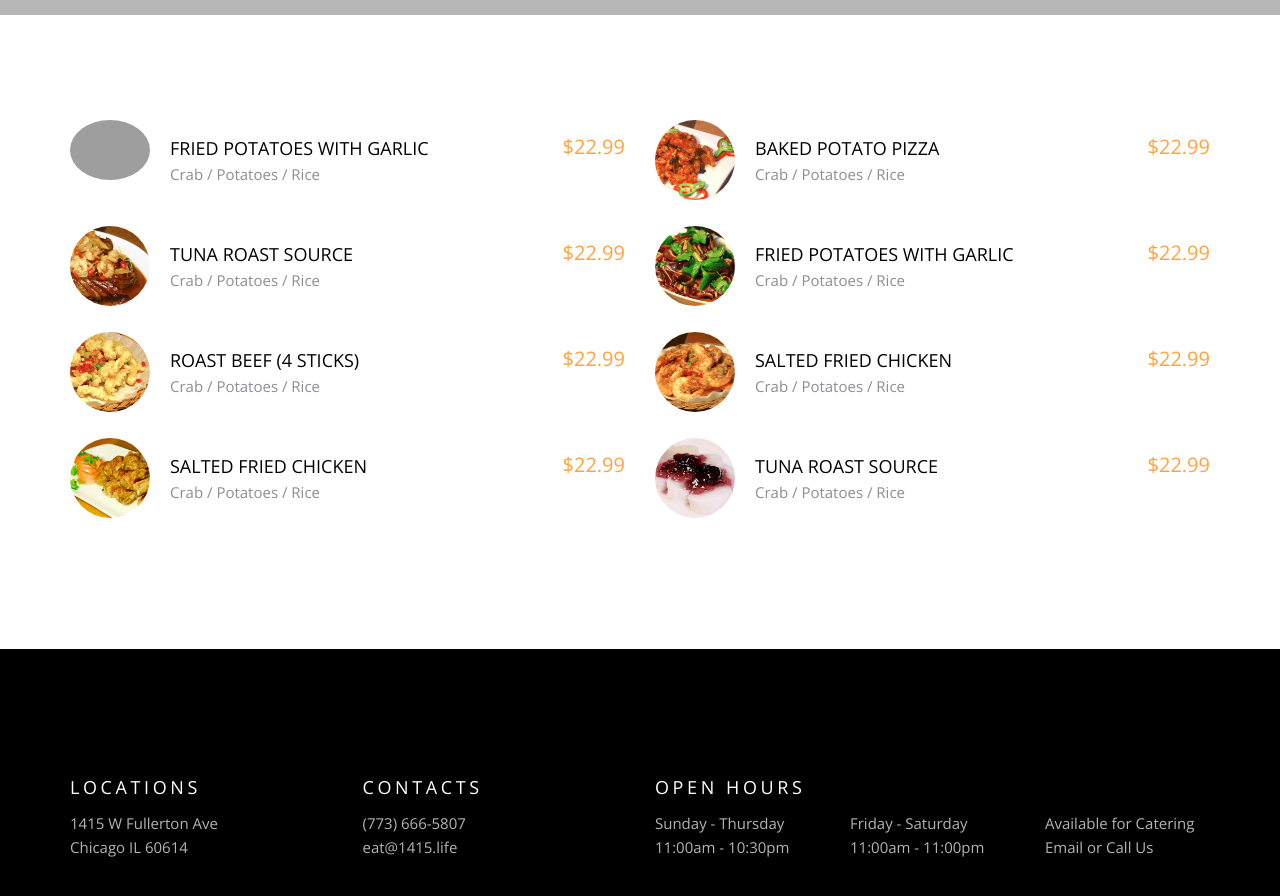
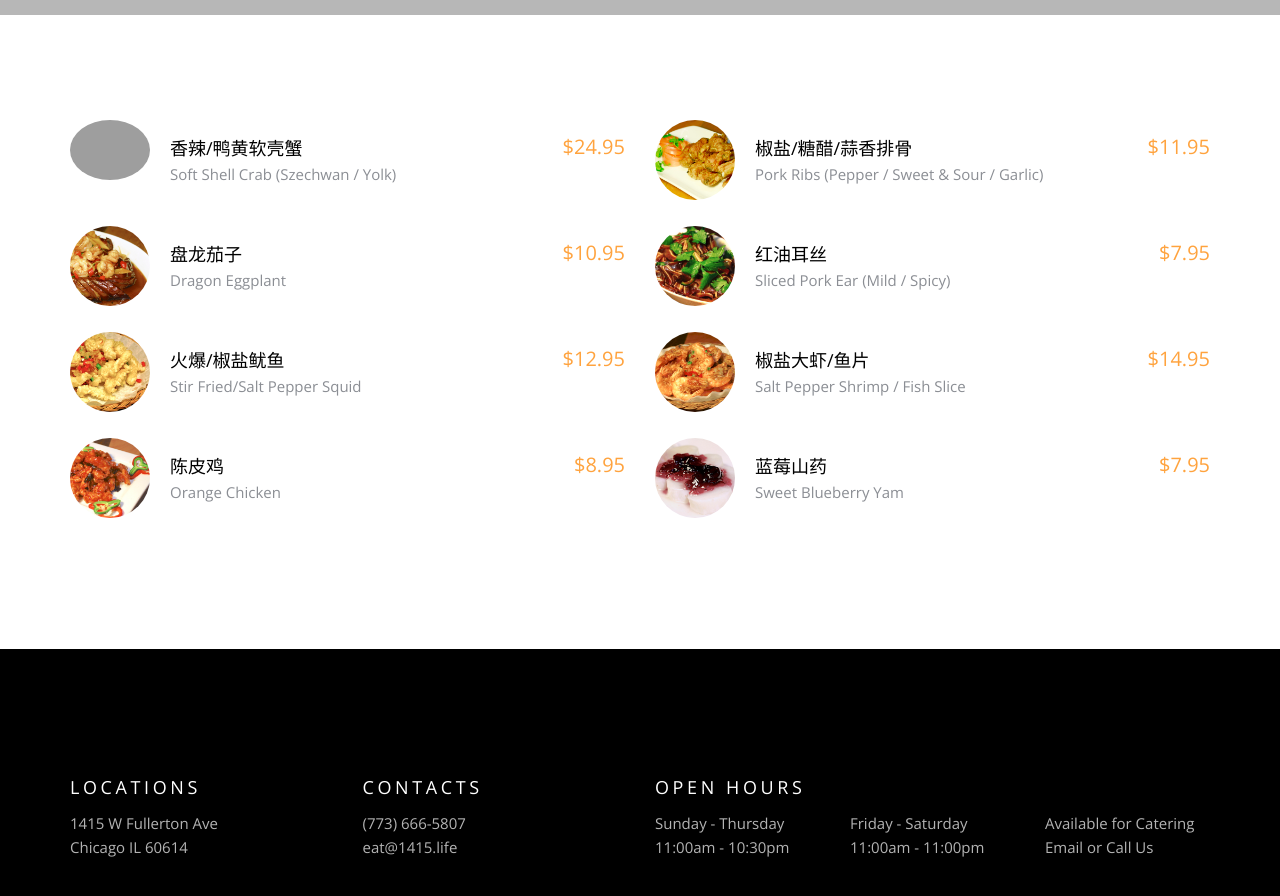
Before and after one commit to endaye/web-1415-temp, a plain HTML site: page index.html in a window 1280 px wide. Shown: the part 3120-4016 px from the top of the page. Drawn offline with nearby package versions, Linux system fonts and the light colour scheme; grey boxes are pictures that could not be loaded; files whose address does not match are found by name.

Commit message:
更新推荐菜单

```diff
--- a/index.html
+++ b/index.html
@@ -214,33 +214,33 @@
                     <li>
                         <figure class="image"><img src="img/food_chili_crab_s.jpg"></figure>
                         <div class="text">
-                            <span class="price">$22.99</span>
-                            <h3>Fried Potatoes with Garlic</h3>
-                            <p>Crab / Potatoes / Rice</p>
+                            <span class="price">$24.95</span>
+                            <h3>香辣/鸭黄软壳蟹</h3>
+                            <p>Soft Shell Crab (Szechwan / Yolk)</p>
                         </div>
                     </li>
                     <li>
                         <figure class="image"><img src="img/food_eggplant_with_seafood_s.jpg"></figure>
                         <div class="text">
-                            <span class="price">$22.99</span>
-                            <h3>Tuna Roast Source</h3>
-                            <p>Crab / Potatoes / Rice</p>
+                            <span class="price">$10.95</span>
+                            <h3>盘龙茄子</h3>
+                            <p>Dragon Eggplant</p>
                         </div>
                     </li>
                     <li>
                         <figure class="image"><img src="img/food_fried_squid_s.jpg"></figure>
                         <div class="text">
-                            <span class="price">$22.99</span>
-                            <h3>Roast Beef (4 sticks)</h3>
-                            <p>Crab / Potatoes / Rice</p>
+                            <span class="price">$12.95</span>
+                            <h3>火爆/椒盐鱿鱼</h3>
+                            <p>Stir Fried/Salt Pepper Squid</p>
                         </div>
                     </li>
                     <li>
-                        <figure class="image"><img src="img/food_fried_tender_ribs_s.jpg"></figure>
+                        <figure class="image"><img src="img/food_orange_chicken_s.jpg"></figure>
                         <div class="text">
-                            <span class="price">$22.99</span>
-                            <h3>Salted Fried Chicken</h3>
-                            <p>Crab / Potatoes / Rice</p>
+                            <span class="price">$8.95</span>
+                            <h3>陈皮鸡</h3>
+                            <p>Orange Chicken</p>
                         </div>
                     </li>
                 </ul>
@@ -248,35 +248,35 @@
             <div class="col-md-6">
                 <ul class="menus">
                     <li>
-                        <figure class="image"><img src="img/food_orange_chicken_s.jpg"></figure>
+                        <figure class="image"><img src="img/food_fried_tender_ribs_s.jpg"></figure>
                         <div class="text">
-                            <span class="price">$22.99</span>
-                            <h3>Baked Potato Pizza</h3>
-                            <p>Crab / Potatoes / Rice</p>
+                            <span class="price">$11.95</span>
+                            <h3>椒盐/糖醋/蒜香排骨</h3>
+                            <p>Pork Ribs (Pepper / Sweet &amp; Sour / Garlic)</p>
                         </div>
                     </li>
                     <li>
                         <figure class="image"><img src="img/food_sliced_pork_ear_in_chili_oil_s.jpg"></figure>
                         <div class="text">
-                            <span class="price">$22.99</span>
-                            <h3>Fried Potatoes with Garlic</h3>
-                            <p>Crab / Potatoes / Rice</p>
+                            <span class="price">$7.95</span>
+                            <h3>红油耳丝</h3>
+                            <p>Sliced Pork Ear (Mild / Spicy)</p>
                         </div>
                     </li>
                     <li>
                         <figure class="image"><img src="img/food_salt_and_paper_shrimp_s.jpg"></figure>
                         <div class="text">
-                            <span class="price">$22.99</span>
-                            <h3>Salted Fried Chicken</h3>
-                            <p>Crab / Potatoes / Rice</p>
+                            <span class="price">$14.95</span>
+                            <h3>椒盐大虾/鱼片</h3>
+                            <p>Salt Pepper Shrimp / Fish Slice</p>
                         </div>
                     </li>
                     <li>
                         <figure class="image"><img src="img/food_blueberry_yam_s.jpg"></figure>
                         <div class="text">
-                            <span class="price">$22.99</span>
-                            <h3>Tuna Roast Source</h3>
-                            <p>Crab / Potatoes / Rice</p>
+                            <span class="price">$7.95</span>
+                            <h3>蓝莓山药</h3>
+                            <p>Sweet Blueberry Yam</p>
                         </div>
                     </li>
                 </ul>
```
